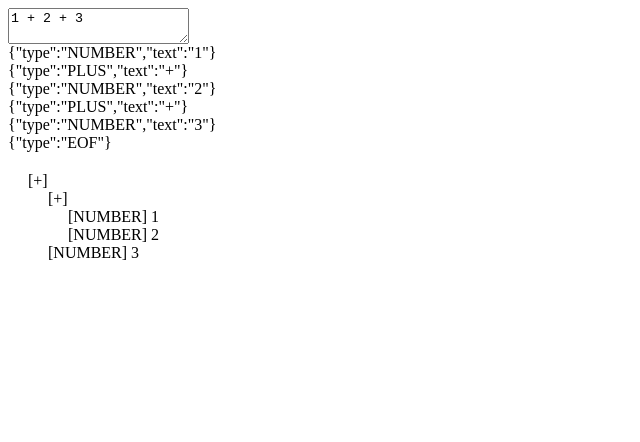
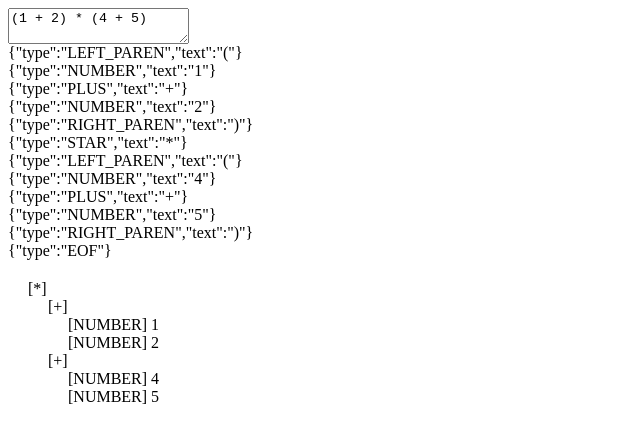
Before and after one commit to warmlyice/lang-tech, a plain HTML site: page index.html in a window 1280 px wide. Shown: the whole page, without its empty margins (0-640 px from the left). Drawn offline with Linux system fonts and the light colour scheme.

Commit message:
parser: parenthese (1 + 2) * (3 + 4)

```diff
--- a/index.html
+++ b/index.html
@@ -10,7 +10,7 @@
     </style>
   </head>
   <body>
-    <textarea id="code">1 + 2 + 3</textarea>
+    <textarea id="code">(1 + 2) * (4 + 5)</textarea>
     <div id="token"></div>
     <div id="ast" style="margin-top: 20px;"></div>
     <script src="./index.js" type="module"></script>
--- a/js/lex/Lexer.js
+++ b/js/lex/Lexer.js
@@ -39,6 +39,12 @@ export default class Lexer {
     switch (this.ch) {
       case undefined:
         t = new Token(TokenType.EOF)
+        break
+      case '(':
+        t = new Token(TokenType.LEFT_PAREN, '(')
+        break
+      case ')':
+        t = new Token(TokenType.RIGHT_PAREN, ')')
         break
       case '*':
         // TODO *=
--- a/js/lex/TokenType.js
+++ b/js/lex/TokenType.js
@@ -1,9 +1,11 @@
 const TokenType = {
-  EOF:       'EOF',
-  STAR:      'STAR',
-  PLUS:      'PLUS',
-  SLASH:     'SLASH',
-  MINUS:     'MINUS',
-  NUMBER:    'NUMBER',
+  EOF:         'EOF',
+  LEFT_PAREN:  'LEFT_PAREN',
+  RIGHT_PAREN: 'RIGHT_PAREN',
+  STAR:        'STAR',
+  PLUS:        'PLUS',
+  SLASH:       'SLASH',
+  MINUS:       'MINUS',
+  NUMBER:      'NUMBER',
 }
 export default TokenType
--- a/js/parser/Parser.js
+++ b/js/parser/Parser.js
@@ -14,10 +14,10 @@ class Parser {
   }
   /* 左递归(死循环)  -->  右递归(结合性) -->  EBNF循环( '+' NUMBER )*
    * ---------------------------------------
-   expr           := addition
+   expression     := addition
    addition       := multiplication ( '+' multiplication )*
-   multiplication := NUMBER ( '+' NUMBER )*
-   NUMBER         := [0-9]+
+   multiplication := literal ( '+' literal )*
+   literal        := '(' expression ')' | NUMBER
    * ---------------------------------------
    */
   addition () {
@@ -50,7 +50,6 @@ class Parser {
    addition := NUMBER | NUMBER '+' addition
    NUMBER   := [0-9]+
    * ---------------------------------------
-   */
   additionRightRecursive () {
     let childLeft = this.literal()
     if (childLeft && this.match(TokenType.PLUS)) {
@@ -58,8 +57,14 @@ class Parser {
     }
     return childLeft
   }
+  */
   literal () {
     let t = this.getToken()
+    if (t.type === TokenType.LEFT_PAREN) {
+      let expr = this.expression()
+      this.mustBe(TokenType.RIGHT_PAREN)
+      return expr
+    }
     if (t.type === TokenType.NUMBER) {
       return new ExprLiteral(t)
     }
@@ -78,6 +83,13 @@ class Parser {
       return true
     }
   }
+  mustBe (type) {
+    if (this.match(type)) {
+      return true
+    } else {
+      throw new Error('must be: ' + type)
+    }
+  }
   getToken () {
     let t = this.tokens[this.current]
     this.current++
```
